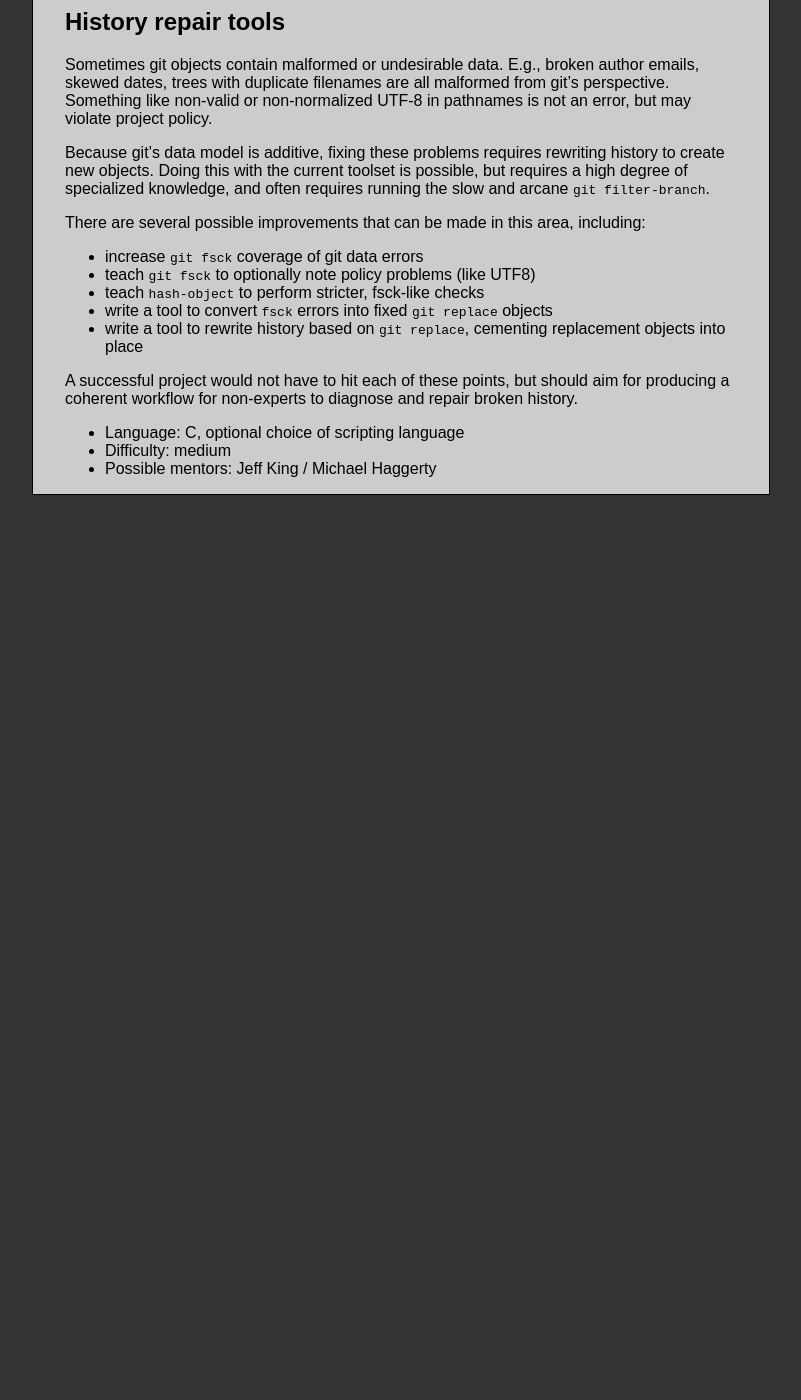
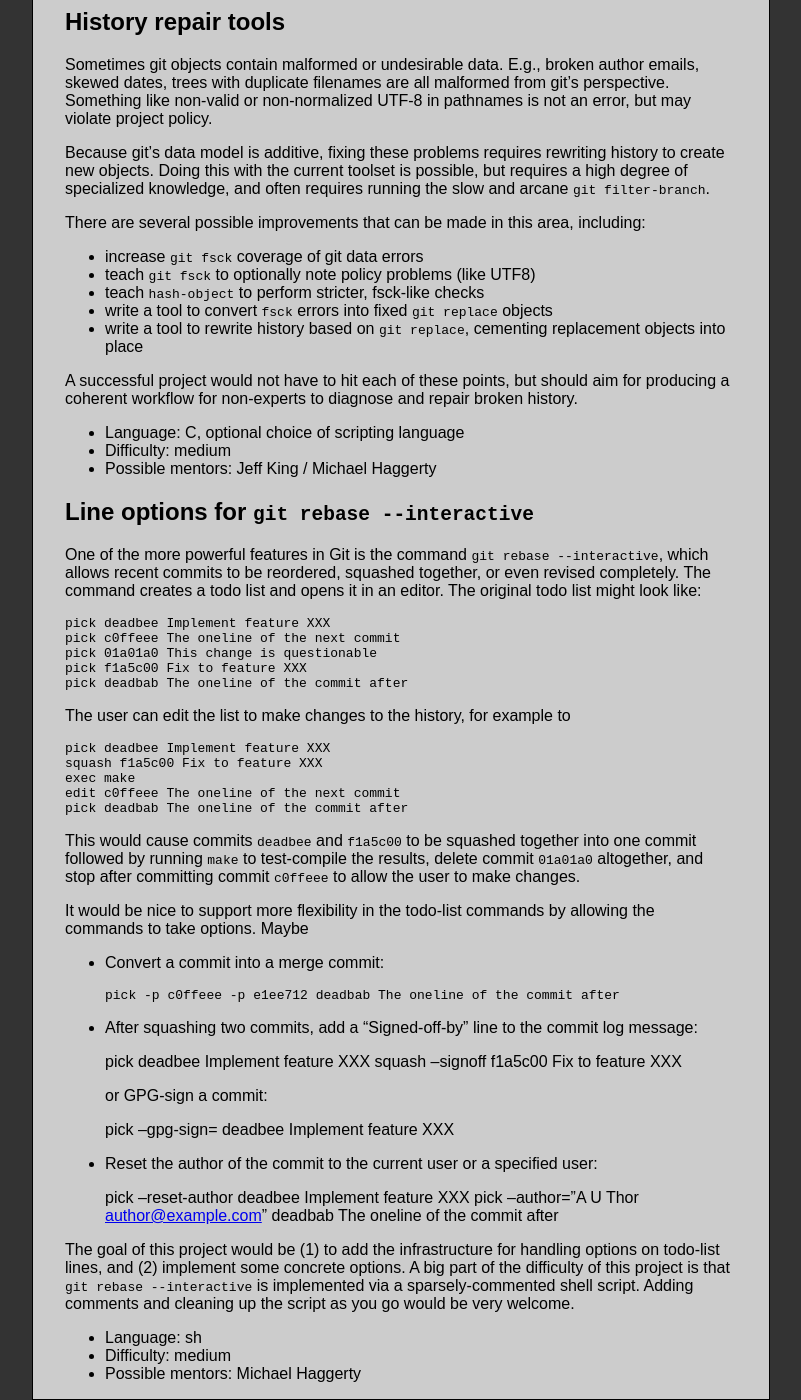
Before and after one commit to git/git.github.io, a Jekyll site: the page built from SoC-2014-Ideas.md, in a window 1280 px wide and 1400 px high, scrolled down 2675 px. Shown: the whole window, without its empty margins (308-1109 px from the left). Built offline with Jekyll 4.4.1, drawn with Linux system fonts in a browser that asks for light colours; Markdown is read by kramdown in place of the engine named in the settings; before the commit the page ends 3170 px from its top, so only the background shows below that.

Commit message:
Suggest allowing `git rebase --interactive` todo lines to take options

```diff
--- a/SoC-2014-Ideas.md
+++ b/SoC-2014-Ideas.md
@@ -194,3 +194,64 @@
  - Language: C, optional choice of scripting language
  - Difficulty: medium
  - Possible mentors: Jeff King / Michael Haggerty
+
+## Line options for `git rebase --interactive`
+
+One of the more powerful features in Git is the command `git rebase
+--interactive`, which allows recent commits to be reordered, squashed
+together, or even revised completely.  The command creates a todo list
+and opens it in an editor.  The original todo list might look like:
+
+    pick deadbee Implement feature XXX
+    pick c0ffeee The oneline of the next commit
+    pick 01a01a0 This change is questionable
+    pick f1a5c00 Fix to feature XXX
+    pick deadbab The oneline of the commit after
+
+The user can edit the list to make changes to the history, for example
+to
+
+    pick deadbee Implement feature XXX
+    squash f1a5c00 Fix to feature XXX
+    exec make
+    edit c0ffeee The oneline of the next commit
+    pick deadbab The oneline of the commit after
+
+This would cause commits `deadbee` and `f1a5c00` to be squashed
+together into one commit followed by running `make` to test-compile
+the results, delete commit `01a01a0` altogether, and stop after
+committing commit `c0ffeee` to allow the user to make changes.
+
+It would be nice to support more flexibility in the todo-list commands
+by allowing the commands to take options.  Maybe
+
+* Convert a commit into a merge commit:
+
+      pick -p c0ffeee -p e1ee712 deadbab The oneline of the commit after
+
+* After squashing two commits, add a "Signed-off-by" line to the
+  commit log message:
+
+    pick deadbee Implement feature XXX
+    squash --signoff f1a5c00 Fix to feature XXX
+
+  or GPG-sign a commit:
+
+    pick --gpg-sign=<keyid> deadbee Implement feature XXX
+
+* Reset the author of the commit to the current user or a specified
+  user:
+
+    pick --reset-author deadbee Implement feature XXX
+    pick --author="A U Thor <author@example.com>" deadbab The oneline of the commit after
+
+The goal of this project would be (1) to add the infrastructure for
+handling options on todo-list lines, and (2) implement some concrete
+options.  A big part of the difficulty of this project is that `git
+rebase --interactive` is implemented via a sparsely-commented shell
+script.  Adding comments and cleaning up the script as you go would be
+very welcome.
+
+ - Language: sh
+ - Difficulty: medium
+ - Possible mentors: Michael Haggerty
```
